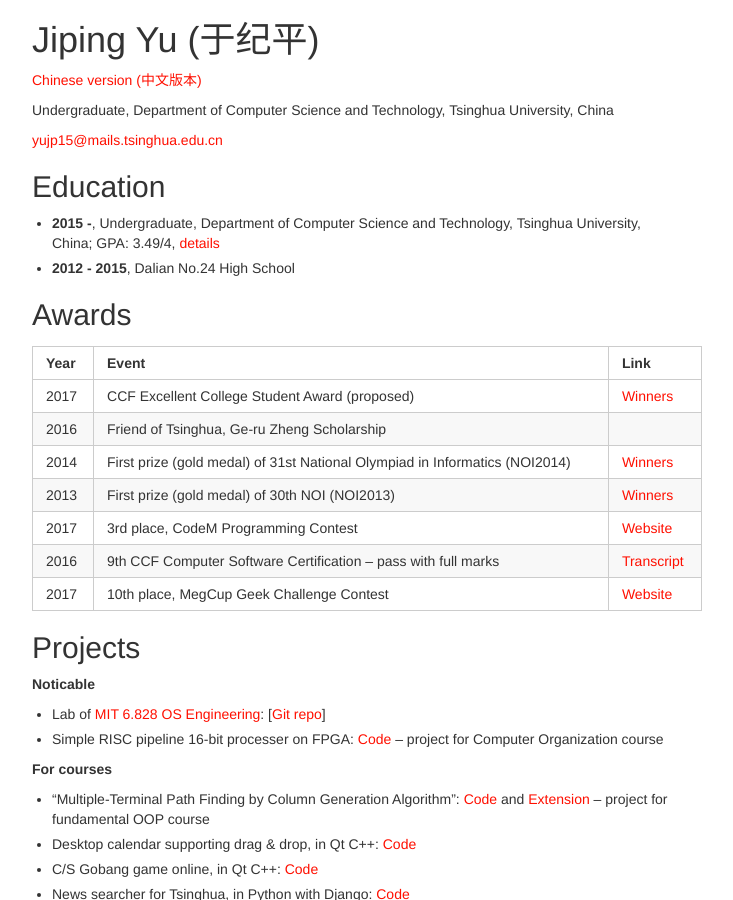
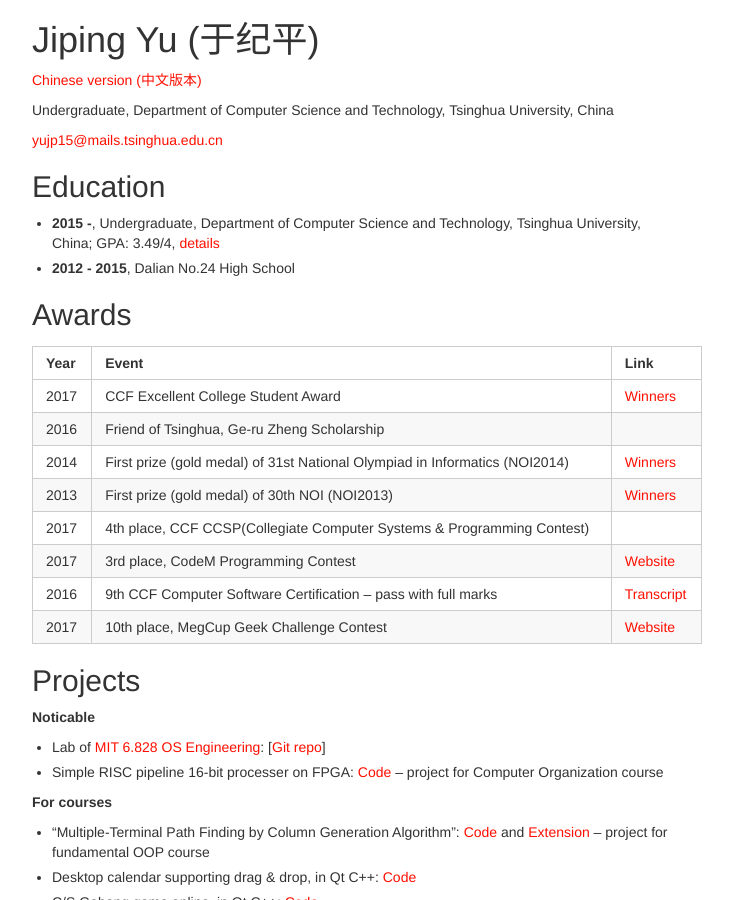
Before and after one commit to ufozgg/ruizhe, a Jekyll site: the page built from en/index.md, in a window 1280 px wide and 900 px high. Shown: the whole window, without its empty margins (273-1006 px from the left). Built offline with Jekyll 4.4.1, drawn with Linux system fonts in a browser that asks for light colours; comment, search, counter and statistics services are not loaded; some of the changed text lies outside the part shown.

Commit message:
update ccf ccsp

```diff
--- a/en/index.md
+++ b/en/index.md
@@ -20,10 +20,11 @@
 
 |Year|Event|Link|
 |-|-|-|
-|2017|CCF Excellent College Student Award (proposed)|[Winners](http://www.ccf.org.cn/c/2017-07-31/602612.shtml)|
+|2017|CCF Excellent College Student Award|[Winners](http://www.ccf.org.cn/c/2017-07-31/602612.shtml)|
 |2016|Friend of Tsinghua, Ge-ru Zheng Scholarship||
 |2014|First prize (gold medal) of 31st National Olympiad in Informatics (NOI2014)|[Winners](http://download.noi.cn/T/2014/NOI2014huojiangzhengshi.htm)|
 |2013|First prize (gold medal) of 30th NOI (NOI2013)|[Winners](http://history.ccf.org.cn/resources/1190201776262/noi/CCFNOI2013huojiangmingdan2013-07-25-05_01_17.htm)|
+|2017|4th place, CCF CCSP(Collegiate Computer Systems & Programming Contest)||
 |2017|3rd place, CodeM Programming Contest|[Website](http://codem.meituan.com/)|
 |2016|9th CCF Computer Software Certification -- pass with full marks|[Transcript](http://cspro.org/lead/dformsys/application/ccf/pdf/201608107644.pdf)|
 |2017|10th place, MegCup Geek Challenge Contest|[Website](https://2017.megcup.com/)|
```
Also changed, not shown: other parts of en/index.md (+1 -1 lines), zh/index.md (+3 -2 lines).
